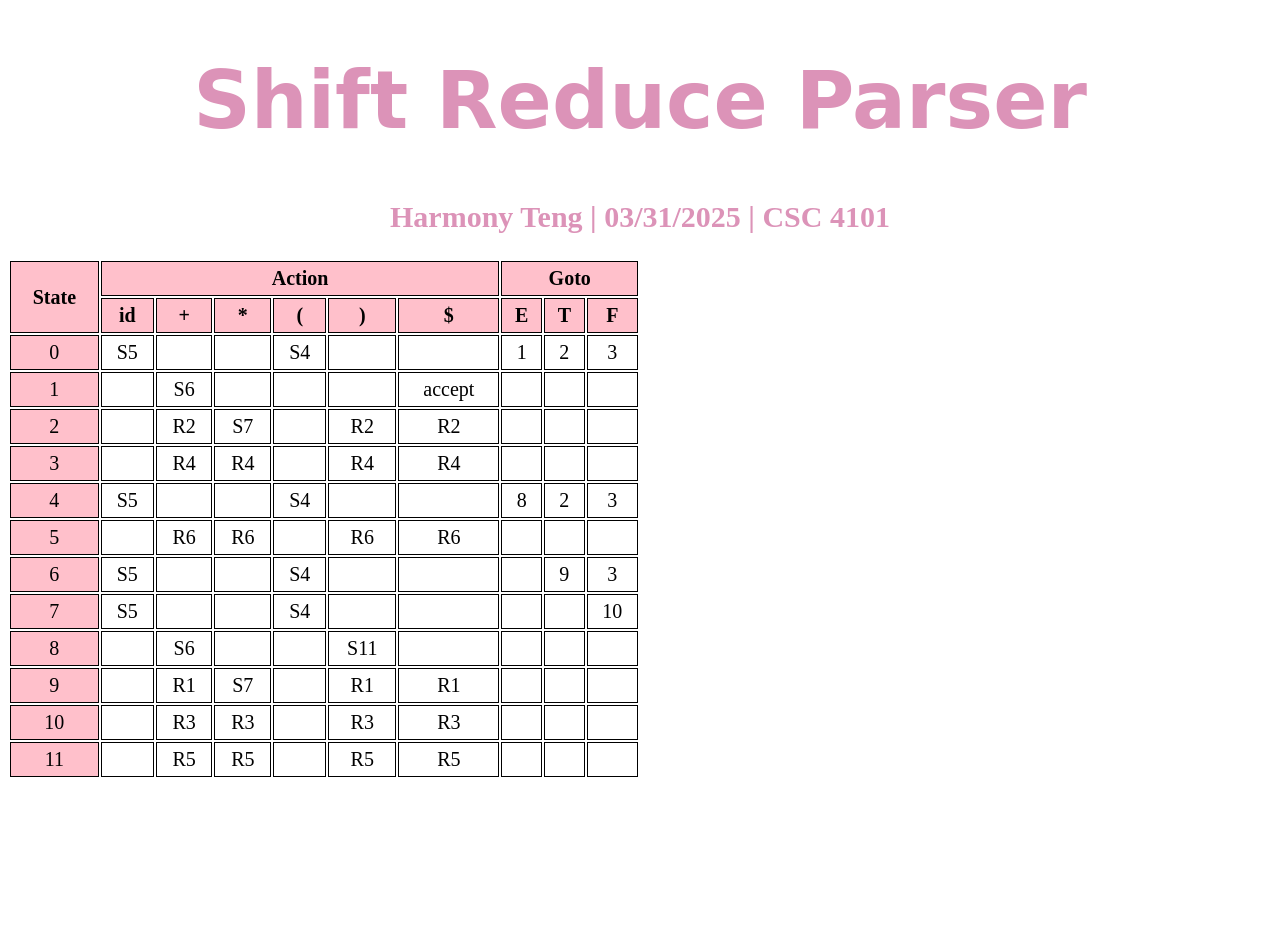
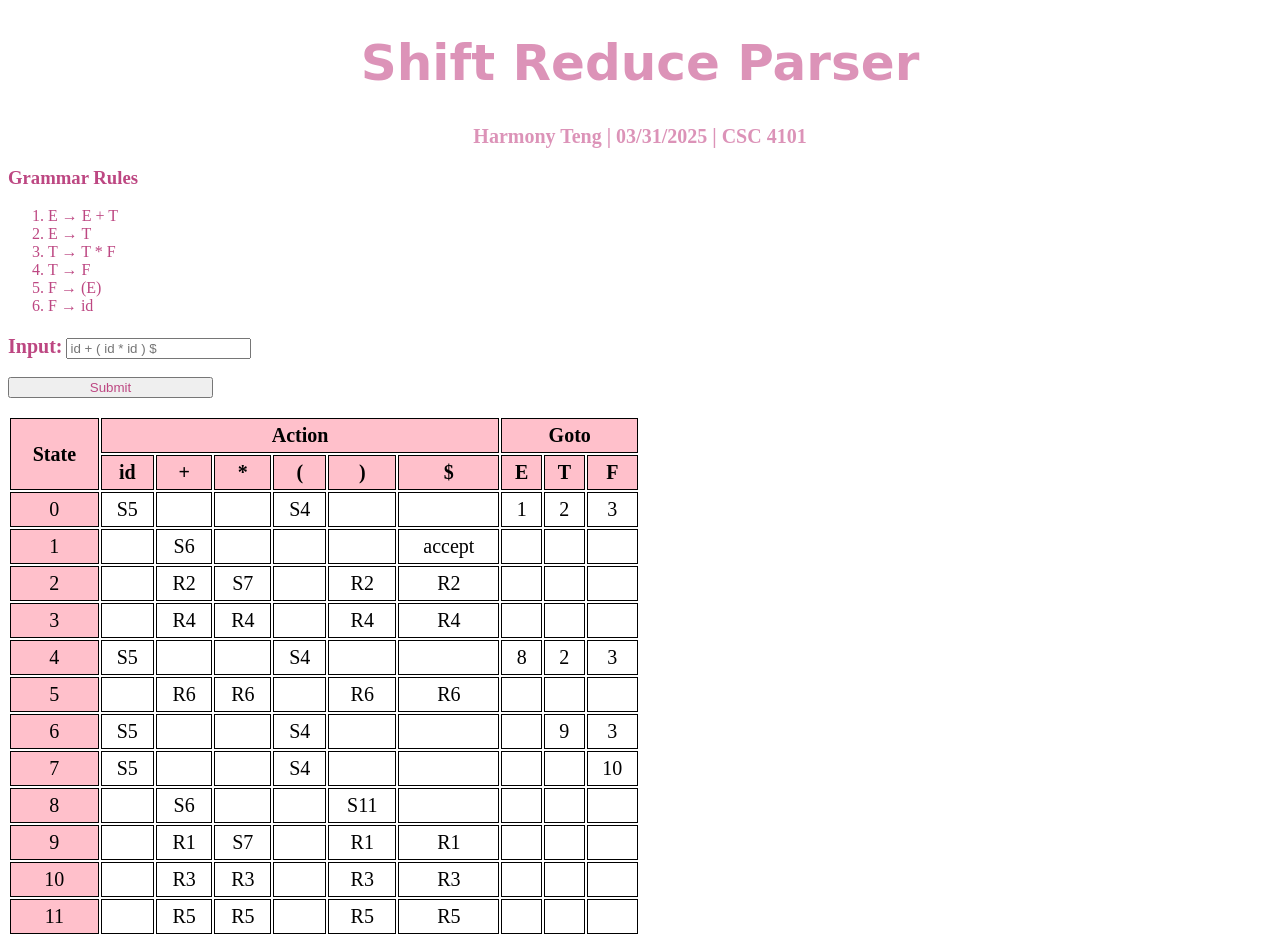
Before and after one commit to Harmonyy3/shift_reduce_parser, a plain HTML site: page index.html in a window 1280 px wide. Before the commit the page ends 800 px from the top, so only its background shows below. Drawn offline with Linux system fonts and the light colour scheme; a web font is replaced by a local one.

Commit message:
update with grammar rule and input bar

```diff
--- a/index.html
+++ b/index.html
@@ -5,21 +5,63 @@
     <meta name="viewport" content="width=device-width, initial-scale=1.0">
     <link href="https://fonts.googleapis.com/css2?family=Baguet+Script&display=swap" rel="stylesheet">
     <title>SRP</title>
+    <style>
+        h1 {
+            font-family: 'Baguet Script', cursive;
+            color: #dc93b8;
+            text-align: center;
+            font-size: 50px;
+        }
+        h2 {
+            color: #dc93b8;
+            text-align: center;
+            font-size: 20px;
+        }
+        h3 {
+            color: #bd4782;
+        }
+        #grammar-rules {
+            color: #bd4782;
+        }
+        #input-div {
+            margin-top: 20px;
+        }
+        label {
+            font-weight: bold;
+            font-size: 20px;
+            color: #bd4782;
+        }
+        button {
+            width: 205px;
+            color: #bd4782;
+        }
+    </style>
+
 </head>
 <body>
-    <h1>Shift Reduce Parser <style> h1 {
-       font-family: 'Baguet Script', cursive;
-        color: #dc93b8;
-        text-align: center;
-        font-size: 80px;
-    }
-    </style></h1>
-    <h2>Harmony Teng | 03/31/2025 | CSC 4101 <style> h2 {
-        color: #dc93b8;
-        text-align: center;
-        font-size: 30px;
-    }
-    </style></h2>
+    <h1>Shift Reduce Parser</h1>
+    <h2>Harmony Teng | 03/31/2025 | CSC 4101</h2>
+
+    <div id="grammar-rules">
+        <h3>Grammar Rules</h3>
+        <ol>
+            <li>E → E + T</li>
+            <li>E → T</li>
+            <li>T → T * F</li>
+            <li>T → F</li>
+            <li>F → (E)</li>
+            <li>F → id</li>
+        </ol>
+    </div>
+
+    <div id="input-div">
+        <label for="inputg">Input:</label>
+        <input type="text" id="inputg" name="inputg" placeholder="id + ( id * id ) $">
+        <br><br>
+        <button id="input-submit">Submit</button>
+        <br><br>
+    </div>
+
     <script src="SRP_table.js"></script>
 </body>
 </html>
```
Also changed, not shown: 1 other file.
